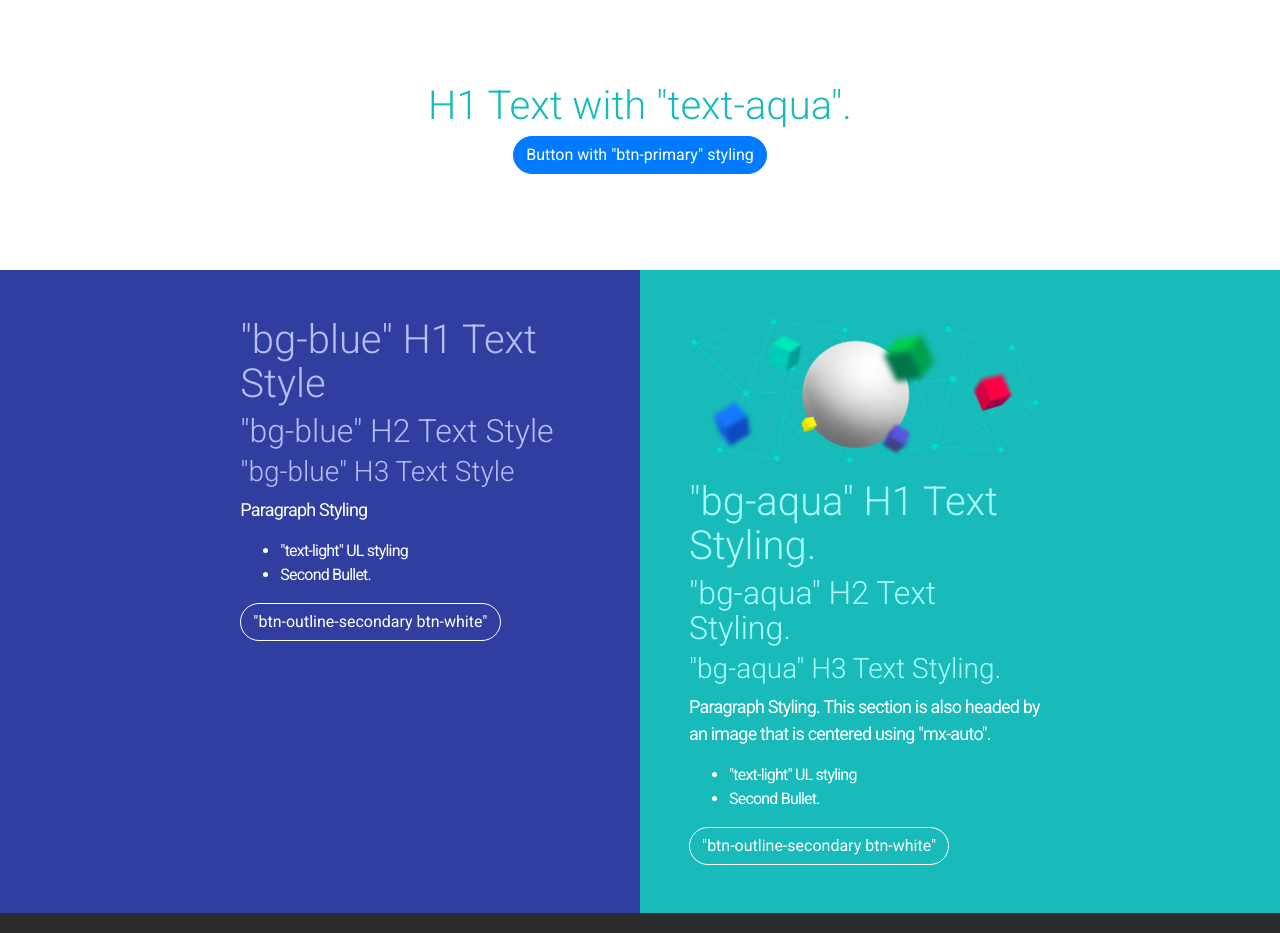
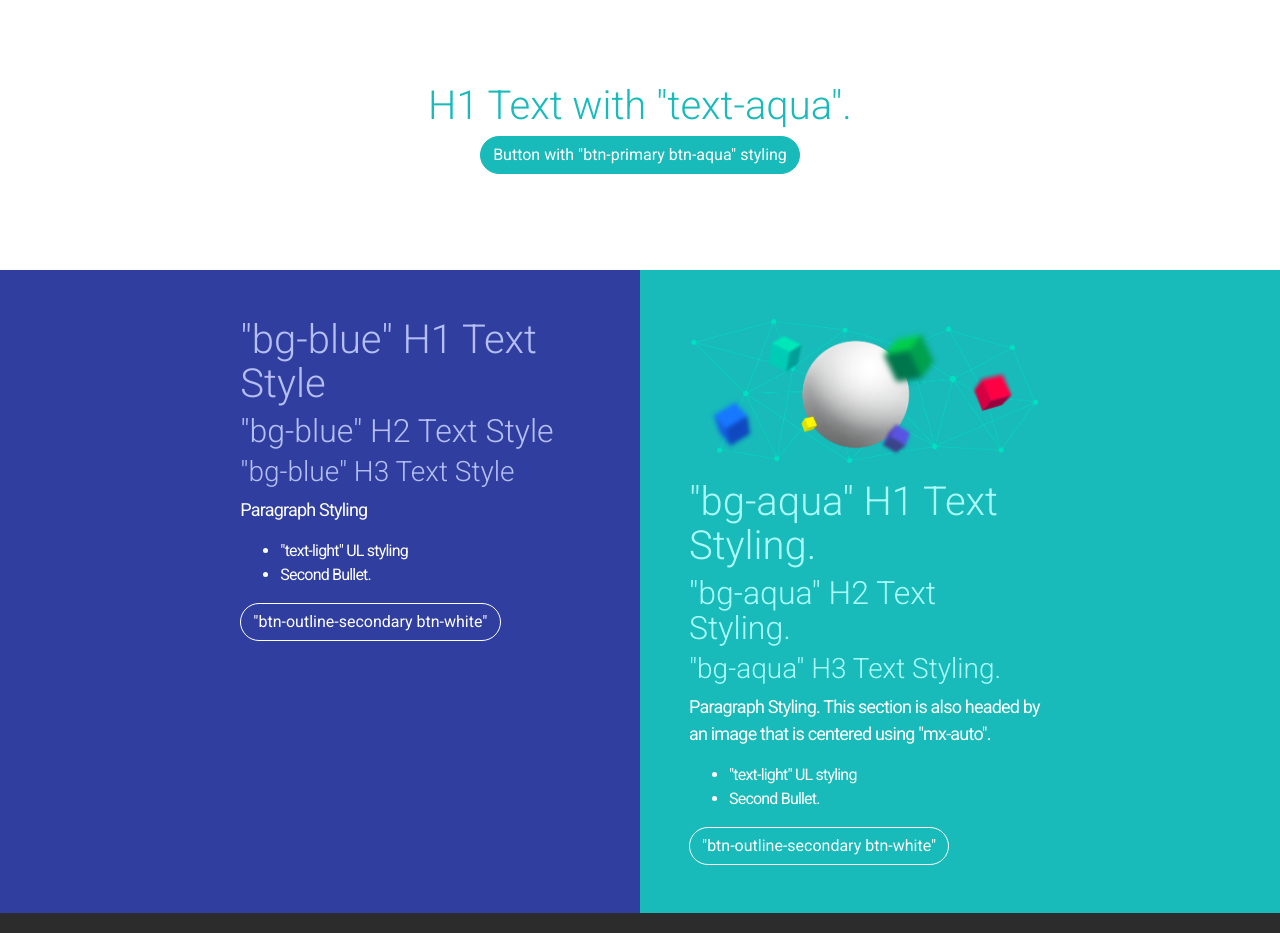
Before and after one commit to ADGCreative/Unfetter, a plain HTML site: page template.html in a window 1280 px wide. Shown: the part 2320-3253 px from the top of the page. Drawn offline with nearby package versions, Linux system fonts and the light colour scheme.

Commit message:
update links and button style

```diff
--- a/template.html
+++ b/template.html
@@ -159,7 +159,7 @@
         <div class="col text-center">
           <h1 class="text-aqua">H1 Text with "text-aqua".</h1>
 
-          <a href="https://github.com/unfetter-analytic/unfetter" class="btn btn-primary">Button with "btn-primary" styling</a>
+          <a href="https://github.com/unfetter-analytic/unfetter" class="btn btn-primary btn-aqua">Button with "btn-primary btn-aqua" styling</a>
         </div>
       </div>
     </div>
--- a/unfetter.css
+++ b/unfetter.css
@@ -132,3 +132,7 @@ p.lead {
     color: #fff;
     border-color: #fff;
 }
+.btn-aqua {
+    background-color: #18baba;
+    border-color: #18baba;
+}
```
Also changed, not shown: index.html (+3 -3 lines).
